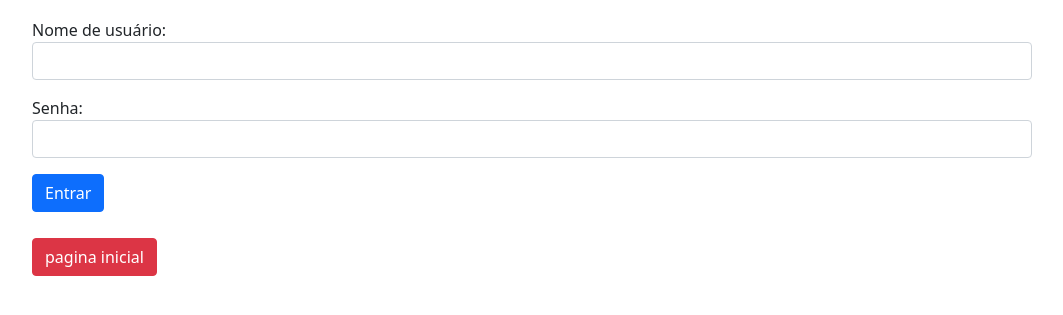
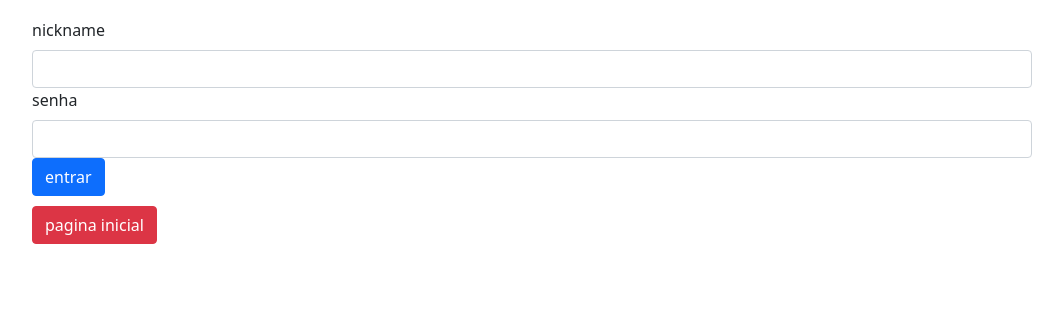
Before and after one commit to dihparaguai/alura.jogoteca-flask-api-sql, a Flask app: page /login in a window 1280 px wide. Shown: the top 315 px of the page, without its empty margins (108-1171 px from the left). Run offline with Flask 3, Linux system fonts and the light colour scheme; some libraries are stand-ins or nearby versions.

Commit message:
Atualizadas rotas 'login()' e 'autenticar()' para integrar validações do flask_wtf. Adicionado 'csrf_token()' no formulário da página 'login.html' para segurança nos envios de dados.

```diff
--- a/helpers.py
+++ b/helpers.py
@@ -1,7 +1,7 @@
 import os
 from jogoteca import app
 from flask_wtf import FlaskForm
-from wtforms import StringField, validators, SubmitField
+from wtforms import StringField, validators, SubmitField, PasswordField
 
 
 class Formulario_jogo(FlaskForm):
@@ -10,6 +10,11 @@ class Formulario_jogo(FlaskForm):
     console = StringField('console', [validators.DataRequired(), validators.Length(max=20, min=1)])
     salvar = SubmitField('salvar')
 
+# classe para validacao dos dados do formulario na pagina 'login.html'
+class FormularioUsuario(FlaskForm):
+    nickname = StringField('nickname', [validators.DataRequired(), validators.Length(max=8, min=1)])
+    senha = PasswordField('senha', [validators.DataRequired(), validators.Length(max=100, min=1)])
+    entrar = SubmitField('entrar')
 
 # busca na pasta de arquivos o nome o arquivo especifico
 def recupera_capa(id):
--- a/templates/login.html
+++ b/templates/login.html
@@ -7,9 +7,22 @@
     <!-- inupt invisivel ao ususario, que recebe o valor da variavel 'proxima' na url , e assim o valor poder ser capturado pelo 'flask' e a funcao encaminhar para a pagina que estiver contida em 'proxima' -->
     <input type="hidden" name="proxima" value="{{ proxima }}">
 
-    <p><label>Nome de usuário:</label> <input class="form-control" type="text" name="usuario" required></p>
-    <p><label>Senha:</label> <input class="form-control" type="password" name="senha" required></p>
-    <p><button class="btn btn-primary" type="submit">Entrar</button></p>
+    <!-- para que o formulario seja realmente enviado para o servidor, precisa do csfr_toke() do flask_wtf -->
+    {{ form.csrf_token() }}
+
+    <!-- inptus do formulario utilizando o 'flask_wtf' -->
+    <div>
+        {{ form.nickname.label(class="form-label") }}
+        {{ form.nickname(class="form-control") }}
+    </div>
+    <div>
+        {{ form.senha.label(class="form-label") }}
+        {{ form.senha(class="form-control") }}
+    </div>
+    <div>
+        {{ form.entrar(class="btn btn-primary") }}
+    </div>
+
 </form>
 
 <!-- botao de navegacao -->
--- a/views.py
+++ b/views.py
@@ -12,7 +12,7 @@ import time
 
 from jogoteca import db, app
 from modules import Usuarios, Jogos
-from helpers import Formulario_jogo, deleta_capa_antiga, recupera_capa
+from helpers import Formulario_jogo, FormularioUsuario, deleta_capa_antiga, recupera_capa
 
 # rota da api
 @app.route('/')
@@ -153,23 +153,28 @@ def login():
     # recupera a informacao que foi passada para a 'query string', ou seja, o valor que estiver na variavel 'proxima' na url
     proxima = request.args.get('proxima')
 
+    # instanciacao dos campos de formulario do 'flask_wtf' para validacoes dos inputs
+    form = FormularioUsuario()
+
     # renderiza a pagina login, ja passando a 'query string' que foi recebida pela variavel
-    return render_template('login.html', proxima=proxima)
+    return render_template('login.html', proxima=proxima, form=form)
 
 
 # rota de intermediaria, que valida as informacoes de login antes de passar para a pagina 'index'
 @app.route('/autenticar', methods=['POST',])
 def autenticar():
 
+    # instanciacao dos campos do formulario do 'flask_wtf'
+    form = FormularioUsuario()
+
     # busca e filtra no banco de dados nome do usuario digitado no formulario html
-    usuario = Usuarios.query.filter_by(
-        nickname=request.form['usuario']).first()
+    usuario = Usuarios.query.filter_by(nickname=form.nickname.data).first()
 
     # caso o ususario exista...
     if usuario:
 
         # verifica se este usuario fitrado possui a mesma senha que foi digitada
-        if request.form['senha'] == usuario.senha:
+        if form.senha.data == usuario.senha:
 
             # 'session' permite armazenar dados de cookies, mas para isso, precisa de '.secretkey' para criptografar os cookies
             session['usuario_logado'] = usuario.nickname
```
